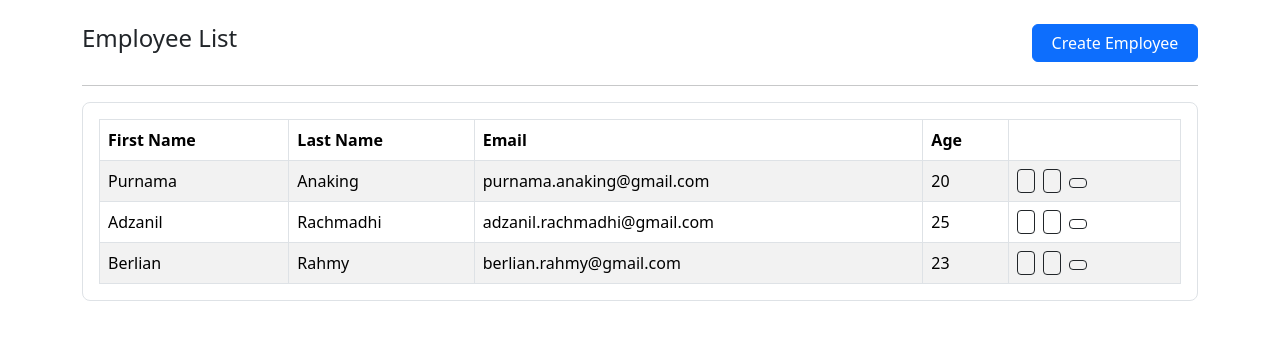
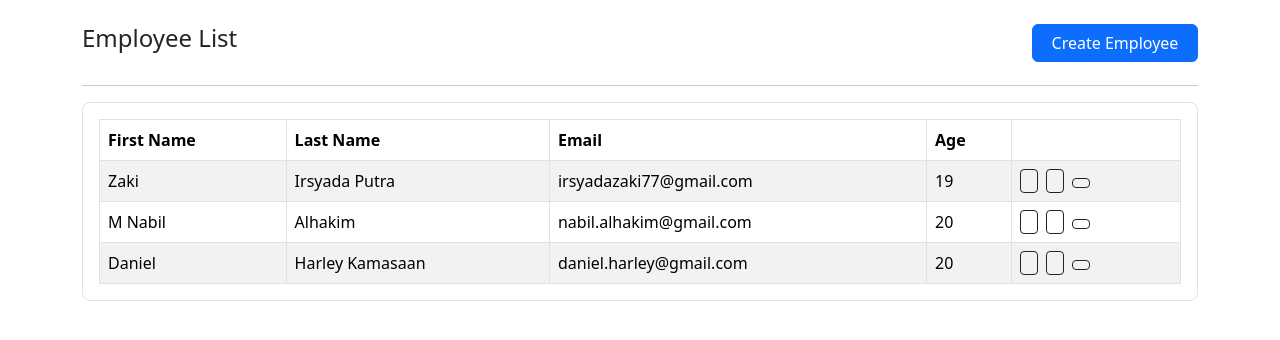
Before and after one commit to irsyadazaki77-beep/paw-modul10, a Laravel app: page /employees in a window 1280 px wide. Shown: the part 70-410 px from the top of the page. Run offline with Laravel 12, Linux system fonts and the light colour scheme; style sheets or scripts are compiled from the project's sources.

Commit message:
Personalisasi data employee dan profile Zaki Irsyada Putra (108052500069)

```diff
--- a/resources/views/employee/index.blade.php
+++ b/resources/views/employee/index.blade.php
@@ -56,10 +56,10 @@
                 </thead>
                 <tbody>
                     <tr>
-                        <td>Purnama</td>
-                        <td>Anaking</td>
-                        <td>purnama.anaking@gmail.com</td>
-                        <td>20</td>
+                        <td>Zaki</td>
+                        <td>Irsyada Putra</td>
+                        <td>irsyadazaki77@gmail.com</td>
+                        <td>19</td>
                         <td>
                             <div class="d-flex">
                                 <a href="{{ route('employees.show', ['employee' => 1]) }}" class="btn btn-outline-dark btn-sm me-2"><i class="bi-person-lines-fill"></i></a>
@@ -76,10 +76,10 @@
                         </td>
                     </tr>
                     <tr>
-                        <td>Adzanil</td>
-                        <td>Rachmadhi</td>
-                        <td>adzanil.rachmadhi@gmail.com</td>
-                        <td>25</td>
+                        <td>M Nabil</td>
+                        <td>Alhakim</td>
+                        <td>nabil.alhakim@gmail.com</td>
+                        <td>20</td>
                         <td>
                             <div class="d-flex">
                                 <a href="{{ route('employees.show', ['employee' => 2]) }}" class="btn btn-outline-dark btn-sm me-2"><i class="bi-person-lines-fill"></i></a>
@@ -96,10 +96,10 @@
                         </td>
                     </tr>
                     <tr>
-                        <td>Berlian</td>
-                        <td>Rahmy</td>
-                        <td>berlian.rahmy@gmail.com</td>
-                        <td>23</td>
+                        <td>Daniel</td>
+                        <td>Harley Kamasaan</td>
+                        <td>daniel.harley@gmail.com</td>
+                        <td>20</td>
                         <td>
                             <div class="d-flex">
                                 <a href="{{ route('employees.show', ['employee' => 3]) }}" class="btn btn-outline-dark btn-sm me-2"><i class="bi-person-lines-fill"></i></a>
--- a/resources/views/profile.blade.php
+++ b/resources/views/profile.blade.php
@@ -36,7 +36,10 @@
         <hr>
         <div class="d-flex align-items-center py-2 px-4 bg-light rounded-3 border">
             <div class="bi-person-circle me-3 fs-1"></div>
-            <h4 class="mb-0">Well done! this is {{ $pageTitle }}.</h4>
+            <div>
+                <h4 class="mb-0">Well done! this is {{ $pageTitle }}.</h4>
+                <small class="text-muted">Zaki Irsyada Putra (108052500069) &middot; Kelas IS-08-03</small>
+            </div>
         </div>
     </div>
 
```
